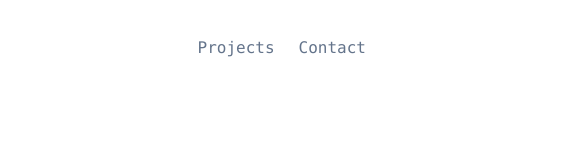
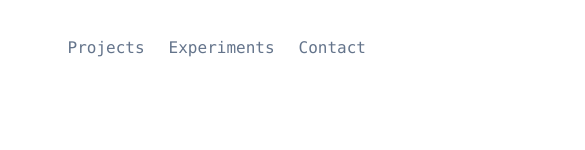
Before and after one commit to matteo1222/portfolio-react, a React (Create React App) app: page / in a window 390 px wide. Shown: the top 150 px of the page, 585 px wide, since content can reach past the window. Built offline with nearby package versions, Linux system fonts and the light colour scheme.

Commit message:
Add Experiment tab to NavBar and add responsiveness to the Experiments Section

```diff
--- a/src/components/Experiments.js
+++ b/src/components/Experiments.js
@@ -14,7 +14,7 @@ function Experiments() {
       <h3 className="text-4xl">Experiments</h3>
       {/* Spacing */}
       <div className="p-6"></div>
-      <div className="flex justify-center items-center p-5">
+      <div className="flex flex-wrap justify-center items-center p-5">
         <ExperimentWrapper
           href="https://codepen.io/matteo1222-the-selector/pen/LYdYoVL"
           title="π"
--- a/src/components/NavBar.js
+++ b/src/components/NavBar.js
@@ -1,18 +1,21 @@
-import React from 'react'
+import React from "react";
 
 const NavBar = () => {
   return (
-    <nav className='px-4 lg:px-16'>
-      <ul className='flex h-20 items-center justify-end text-slate-500'>
-        <li className='mx-6'>
-          <a href='#projects'>Projects</a>
+    <nav className="px-4 lg:px-16">
+      <ul className="flex h-20 items-center justify-end text-slate-500">
+        <li className="mr-6">
+          <a href="#projects">Projects</a>
+        </li>
+        <li className="mr-6">
+          <a href="#experiments">Experiments</a>
         </li>
         <li>
-          <a href='#contact'>Contact</a>
+          <a href="#contact">Contact</a>
         </li>
       </ul>
     </nav>
-  )
-}
+  );
+};
 
-export default NavBar
+export default NavBar;
```
